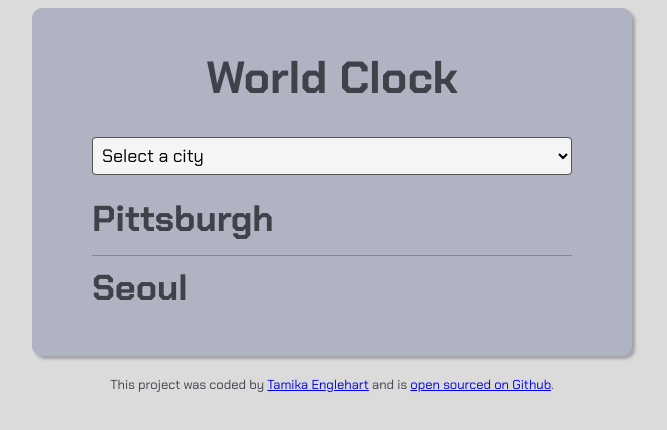
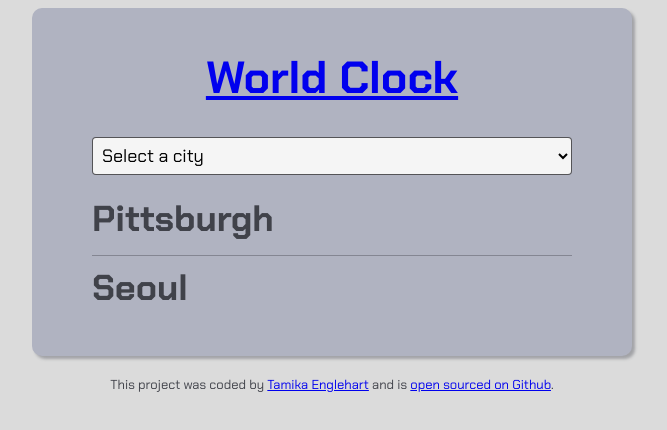
Before and after one commit to tamika16/world-clock, a plain HTML site: page index.html in a window 1280 px wide. Shown: the whole page, without its empty margins (308-975 px from the left). Drawn offline with nearby package versions, Linux system fonts and the light colour scheme; a script that the page names is missing.

Commit message:
added link to h1 to go back to home

```diff
--- a/index.html
+++ b/index.html
@@ -19,7 +19,9 @@
   </head>
   <body>
     <div class="container">
-      <h1>World Clock</h1>
+      <h1>
+        <a href="https://worldclocktamika.netlify.app/"> World Clock </a>
+      </h1>
 
       <select id="city-select">
         <option value="">Select a city</option>
```
